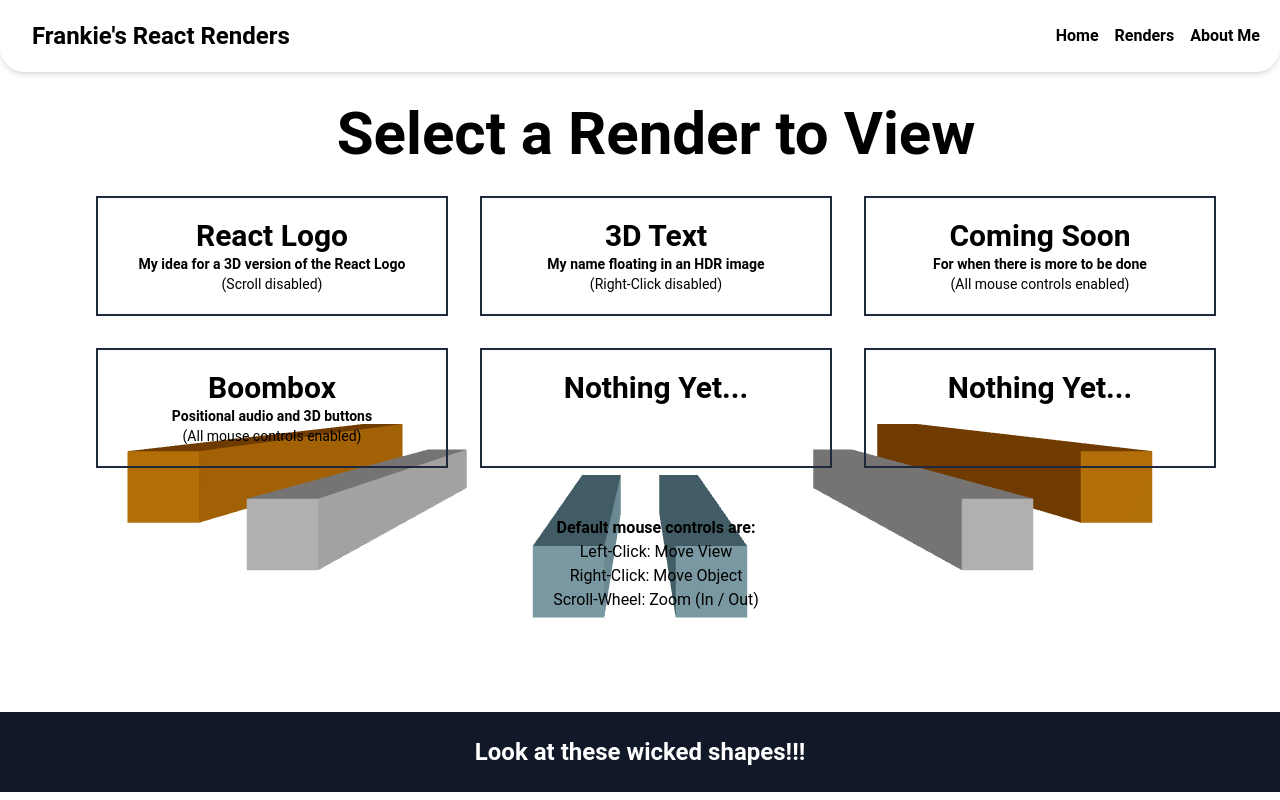
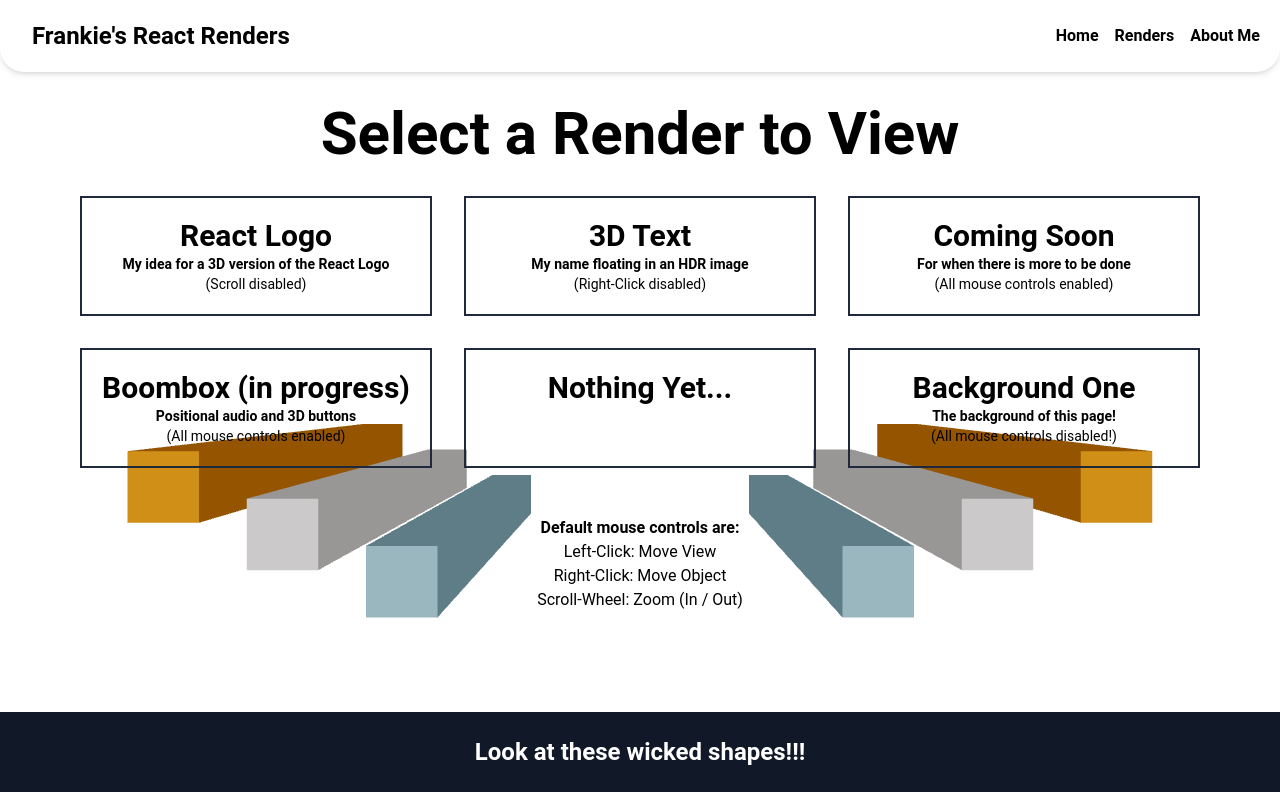
Before and after one commit to Bonyony/my-react-renders, a React (Vite) app: page /renders in a window 1280 px wide. Built offline with nearby package versions, Linux system fonts and the light colour scheme; the HTML template or start-up script is replaced by a standard one.

Commit message:
finished layout of background 1

```diff
--- a/src/App.jsx
+++ b/src/App.jsx
@@ -7,6 +7,7 @@ import {
   DemoPage,
   TextDemo,
   SoundDemo,
+  BackgroundOne,
 } from "./components";
 import { Routes, Route } from "react-router-dom";
 import Home from "./pages/Home";
@@ -26,6 +27,7 @@ function App() {
           <Route path="3dtext" element={<TextDemo />} />
           <Route path="comingsoon" element={<ComingSoon />} />
           <Route path="sound" element={<SoundDemo />} />
+          <Route path="backgroundone" element={<BackgroundOne />} />
         </Route>
         <Route path="/aboutme" element={<AboutMe />} />
       </Routes>
--- a/src/components/BackgroundOne.jsx
+++ b/src/components/BackgroundOne.jsx
@@ -35,16 +35,16 @@ const BackgroundOne = () => {
   return (
     <>
       <Canvas camera={{ position: [0, 25, 0] }}>
-        <ambientLight intensity={0.5} />
-        <directionalLight intensity={1} position={[2, 3, 3]} />
+        <ambientLight intensity={0.8} />
+        <directionalLight intensity={1} position={[0, 20, 5]} />
         {/* Cubes positive */}
         <Cube position={[-15, 0, 0]} color={"snow"} factor={15} />
         <Cube position={[-20, 0, 0]} color={"orange"} factor={10} />
-        <Cube position={[-3, 0, 0]} color={"lightblue"} factor={20} />
+        <Cube position={[-10, 0, 0]} color={"lightblue"} factor={20} />
         {/* Cubes negative */}
         <Cube position={[15, 0, 0]} color={"snow"} factor={15} />
         <Cube position={[20, 0, 0]} color={"orange"} factor={10} />
-        <Cube position={[3, 0, 0]} color={"lightblue"} factor={20} />
+        <Cube position={[10, 0, 0]} color={"lightblue"} factor={20} />
 
         {/* Spheres */}
         {/* <Sphere
--- a/src/components/SoundDemo.jsx
+++ b/src/components/SoundDemo.jsx
@@ -31,7 +31,7 @@ const Plane = ({ position, size, color }) => {
 const PlayButton = () => {
   return (
     <button
-      onClick={() => PositionalAudio.play()}
+      onClick={() => console.log("clicked")}
       className="font-bold p-1 rounded-md border-black border-2 bg-yellow-300 text-black hover:bg-blue-900 hover:text-white transition-all duration-200"
     >
       PLAY!
--- a/src/pages/AboutMe.jsx
+++ b/src/pages/AboutMe.jsx
@@ -25,10 +25,10 @@ const AboutMe = () => {
           These are projects which reflect things I am passionate about,
           interested in, or maybe I just think it's cool. <br />
           Though most of these renderings are simple showcases of specific
-          skills, I intend for them to fit into my larger design perspective.{" "}
-          <br />
+          skills, they fit into my larger design perspective. <br />
           In my opinion, 3D graphics are best used sparingly in a website and
-          are best suited as something that draws the user's attention.
+          are best suited as something that draws the user's attention. This
+          site doesn't really do that...
         </p>
       </div>
       <img
--- a/src/pages/RenderSelect.jsx
+++ b/src/pages/RenderSelect.jsx
@@ -5,26 +5,27 @@ import { BackgroundOne } from "../components";
 const RenderSelect = () => {
   return (
     <>
-      <div className="m-4 p-4 absolute z-10 w-full">
+      <div className="my-4 p-4 absolute z-10 w-full">
         <h1 className="text-6xl font-bold text-center">
           Select a Render to View
         </h1>
 
+        {/* Possibly add bg-white to the link buttons? Can obscure the animation, which depends on what it ends up as */}
         <div className="grid grid-cols-3 gap-8 my-8 mx-16">
           <Link
             to="/renders/logo"
-            className="text-center border-slate-800 border-2 py-5 gap-3 text-3xl font-bold hover:bg-blue-900 hover:text-white transition-all duration-200"
+            className="text-center  border-slate-800 border-2 py-5 gap-3 text-3xl font-bold hover:bg-blue-900 hover:text-white transition-all duration-200"
           >
             React Logo
-            <p className="text-sm">
+            <p className="text-sm ">
               My idea for a 3D version of the React Logo
             </p>
-            <p className="text-sm font-normal">(Scroll disabled)</p>
+            <p className="text-sm font-normal ">(Scroll disabled)</p>
           </Link>
 
           <Link
             to="/renders/3dtext"
-            className="text-center border-slate-800 border-2 py-5 gap-3 text-3xl font-bold hover:bg-green-700 hover:text-white transition-all duration-200"
+            className="text-center border-slate-800 border-2 py-5 gap-3 text-3xl font-bold hover:bg-green-600 hover:text-white transition-all duration-200"
           >
             3D Text
             <p className="text-sm">My name floating in an HDR image</p>
@@ -44,7 +45,7 @@ const RenderSelect = () => {
             to="/renders/sound"
             className="text-center border-slate-800 border-2 py-5 gap-3 text-3xl font-bold hover:bg-rose-400 hover:text-white transition-all duration-200"
           >
-            Boombox
+            Boombox (in progress)
             <p className="text-sm">Positional audio and 3D buttons</p>
             <p className="text-sm font-normal">(All mouse controls enabled)</p>
           </Link>
@@ -57,10 +58,14 @@ const RenderSelect = () => {
           </Link>
 
           <Link
-            to=""
-            className="text-center border-slate-800 border-2 py-5 gap-3 text-3xl font-bold hover:bg-black hover:text-white transition-all duration-200"
+            to="/renders/backgroundone"
+            className="text-center border-slate-800 border-2 py-5 gap-3 text-3xl font-bold hover:bg-purple-500 hover:text-white transition-all duration-200"
           >
-            Nothing Yet...
+            Background One
+            <p className="text-sm">The background of this page!</p>
+            <p className="text-sm font-normal">
+              (All mouse controls disabled!)
+            </p>
           </Link>
         </div>
         <p className="py-4  text-center">
```
